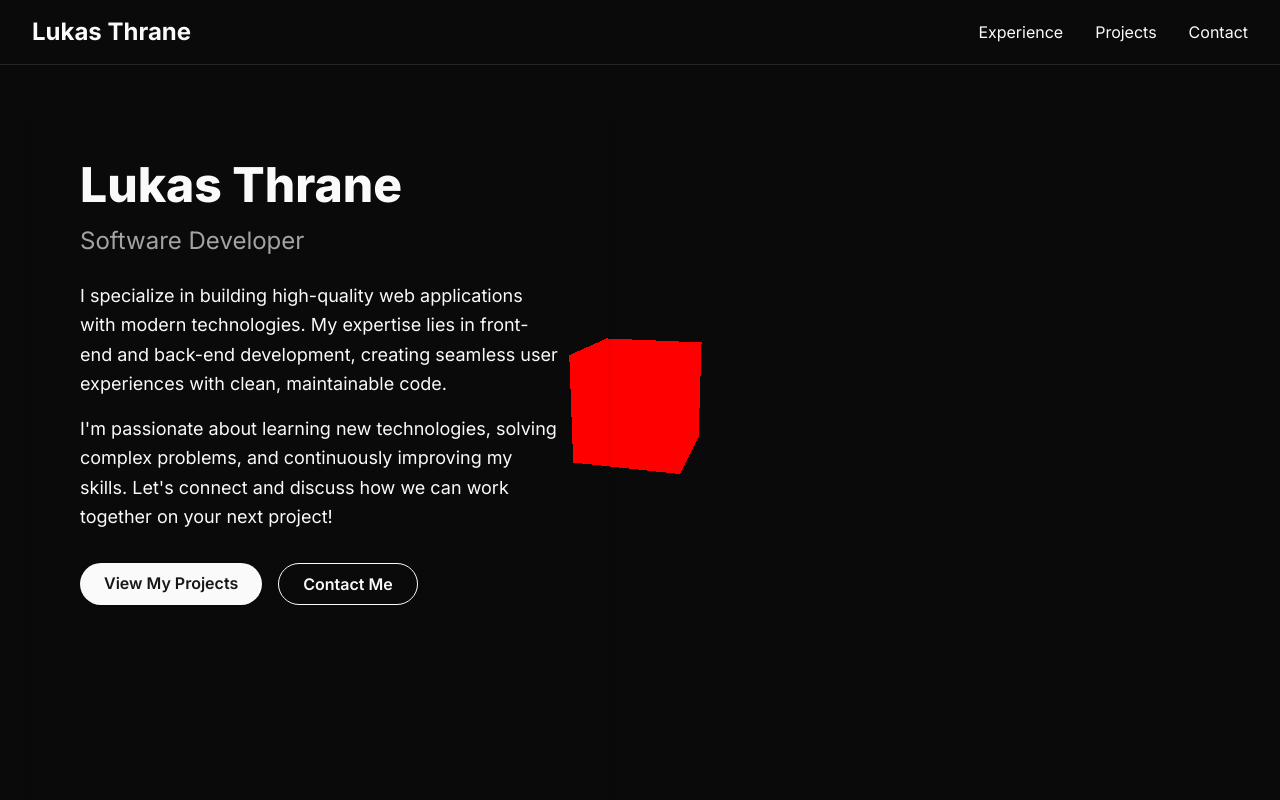
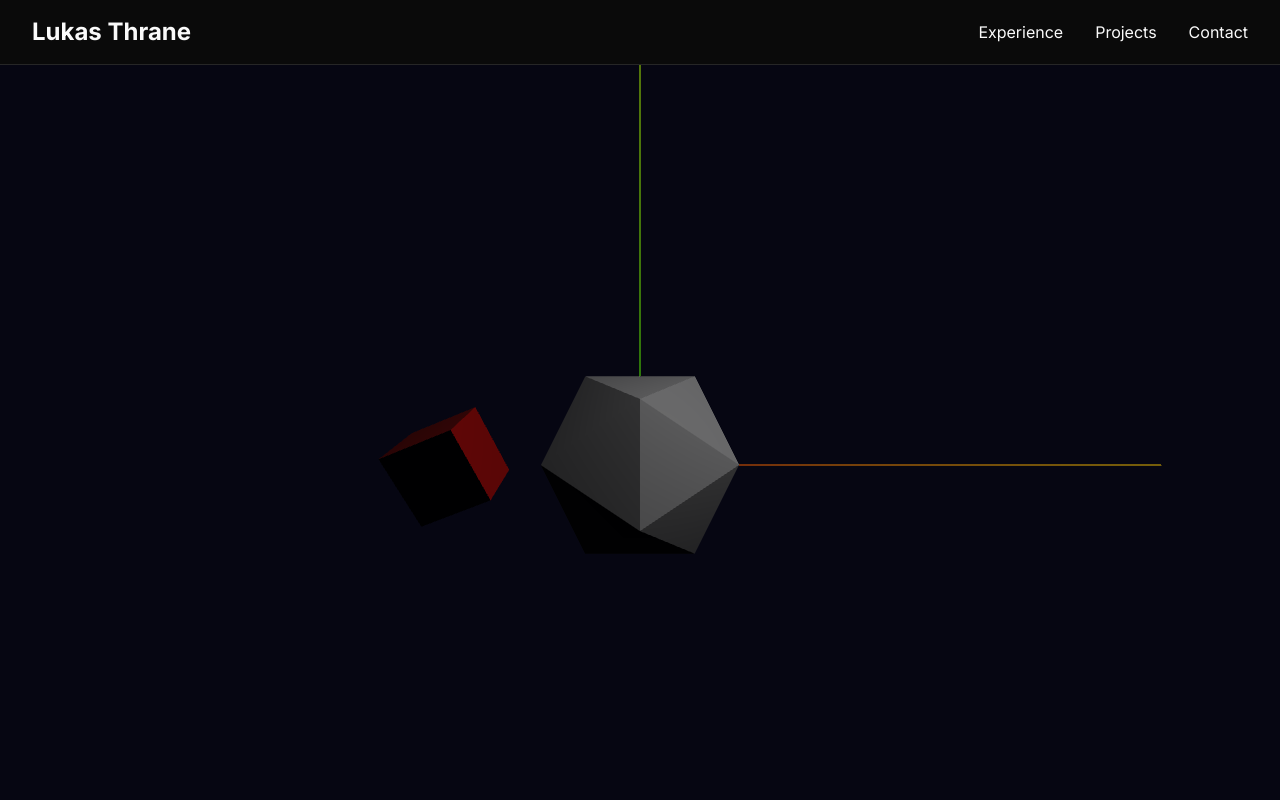
Before and after one commit to LukasThrane/Portfolio, a Next.js app in the folder portfolio/: page / in a window 1280 px wide. Shown: the top 800 px of the page. Built offline with nearby package versions, Linux system fonts and the light colour scheme.

Commit message:
threejs basics

```diff
--- a/portfolio/app/layout.tsx
+++ b/portfolio/app/layout.tsx
@@ -30,11 +30,7 @@ export default function RootLayout({
           disableTransitionOnChange
         >
           <Navbar />
-          <main className="flex-grow">
-            <div className="container mx-auto px-4 sm:px-6 lg:px-8 py-12">
-              {children}
-            </div>
-          </main>
+          <main className="flex-grow">{children}</main>
           <Footer />
         </ThemeProvider>
       </body>
--- a/portfolio/app/page.tsx
+++ b/portfolio/app/page.tsx
@@ -3,41 +3,8 @@ import Boids from "@/components/threejs/boids";
 
 export default function Home() {
   return (
-    <div className="relative flex flex-col md:flex-row min-h-screen w-full">
+    <div className="relative flex flex-col md:flex-row min-h-screen w-full overflow-hidden">
       <Boids />
-
-      <div className="relative z-10 p-8 md:p-12 text-center md:text-left max-w-xl bg-opacity-50 rounded-lg shadow-lg">
-        <h1 className="text-5xl font-extrabold text-foreground mb-4">
-          Lukas Thrane
-        </h1>
-        <p className="text-2xl text-muted-foreground mb-6">
-          Software Developer
-        </p>
-        <p className="text-lg text-foreground leading-relaxed">
-          I specialize in building high-quality web applications with modern
-          technologies. My expertise lies in front-end and back-end development,
-          creating seamless user experiences with clean, maintainable code.
-        </p>
-        <p className="text-lg text-foreground leading-relaxed mt-4">
-          I&apos;m passionate about learning new technologies, solving complex
-          problems, and continuously improving my skills. Let&apos;s connect and
-          discuss how we can work together on your next project!
-        </p>
-        <div className="mt-8 flex justify-center md:justify-start space-x-4">
-          <a
-            href="/projects"
-            className="px-6 py-2 bg-primary text-primary-foreground rounded-full font-semibold shadow hover:bg-primary-dark transition"
-          >
-            View My Projects
-          </a>
-          <a
-            href="/contact"
-            className="px-6 py-2 border border-primary text-primary rounded-full font-semibold hover:bg-primary hover:text-primary-foreground transition"
-          >
-            Contact Me
-          </a>
-        </div>
-      </div>
     </div>
   );
 }
--- a/portfolio/components/threejs/boids.tsx
+++ b/portfolio/components/threejs/boids.tsx
@@ -1,6 +1,7 @@
 "use client";
+import React, { useEffect, useRef } from "react";
 import * as THREE from "three";
-import React, { useEffect, useRef } from "react";
+import { OrbitControls } from "three/addons/controls/OrbitControls.js";
 
 export default function Boids() {
   const canvasRef = useRef<HTMLCanvasElement | null>(null);
@@ -10,35 +11,87 @@ export default function Boids() {
 
     // Set up the scene, camera, and renderer
     const scene = new THREE.Scene();
-    const camera = new THREE.PerspectiveCamera(
-      75,
-      window.innerWidth / window.innerHeight,
+    const aspectRatio = window.innerWidth / window.innerHeight;
+
+    /*
+    const camera = new THREE.OrthographicCamera(
+      -1 * aspectRatio,
+      1 * aspectRatio,
+      1,
+      -1,
       0.1,
-      1000,
+      100,
     );
+    */
+    const camera = new THREE.PerspectiveCamera(75, aspectRatio, 0.1, 100);
     camera.position.z = 5;
 
     const renderer = new THREE.WebGLRenderer({
       canvas: canvasRef.current,
       alpha: true,
+      antialias: true,
     });
     renderer.setSize(window.innerWidth, window.innerHeight);
     renderer.setPixelRatio(window.devicePixelRatio);
 
-    // Create a simple cube mesh
+    // OrbitControls setup
+    const controls = new OrbitControls(camera, renderer.domElement);
+    controls.enableDamping = true; // Enable smooth motion
+    controls.dampingFactor = 0.05; // Inertia factor
+    controls.enableZoom = true; // Allow zooming
+    controls.enablePan = true; // Allow panning
+
+    // Create a simple cube mesh with a light-reactive material
     const cubeMesh = new THREE.Mesh(
-      new THREE.BoxGeometry(1, 1, 1),
-      new THREE.MeshBasicMaterial({ color: 0xff0000 }),
+      new THREE.BoxGeometry(0.5, 0.5, 0.5),
+      new THREE.MeshStandardMaterial({ color: 0xff0000 }), // Use MeshStandardMaterial
     );
     scene.add(cubeMesh);
+
+    // Create a simple icosahedron mesh with a light-reactive material
+    const icosahedronMesh = new THREE.Mesh(
+      new THREE.IcosahedronGeometry(1, 0),
+      new THREE.MeshStandardMaterial({ color: 0xffffff }), // Use MeshStandardMaterial
+    );
+    scene.add(icosahedronMesh);
+
+    const axesHelper = new THREE.AxesHelper(5);
+    scene.add(axesHelper);
+
+    // Initialize fog
+    const fogColor = new THREE.Color(0x060612);
+    const fog = new THREE.Fog(fogColor, 1, 20);
+    scene.fog = fog;
+    scene.background = new THREE.Color(fogColor);
+
+    // Initialize light
+    const light = new THREE.PointLight(0xffffff, 10);
+    light.position.set(3, 3, 3);
+    scene.add(light);
+
+    // Initialize the clock
+    const clock = new THREE.Clock();
+    let previousTime = 0;
 
     // Animation loop
     const animate = () => {
       requestAnimationFrame(animate);
 
+      // Update controls for smooth animation
+      controls.update();
+
+      // Update the clock
+      const elapsedTime = clock.getElapsedTime();
+      const deltaTime = elapsedTime - previousTime;
+      previousTime = elapsedTime;
+
       // Rotate the cube for some animation
-      cubeMesh.rotation.x += 0.01;
-      cubeMesh.rotation.y += 0.01;
+      cubeMesh.rotation.x += THREE.MathUtils.degToRad(1) * deltaTime * 20;
+      cubeMesh.rotation.y += THREE.MathUtils.degToRad(1) * deltaTime * 20;
+
+      // Move the cubeMesh
+      cubeMesh.position.x = Math.sin(clock.getElapsedTime()) * 2;
+      cubeMesh.position.z = Math.cos(clock.getElapsedTime()) * 2;
 
       // Render the scene
       renderer.render(scene, camera);
@@ -47,6 +100,11 @@ export default function Boids() {
 
     // Handle window resizing
     const handleResize = () => {
+      /*
+      const newAspectRatio = window.innerWidth / window.innerHeight;
+      camera.left = -1 * newAspectRatio;
+      camera.right = 1 * newAspectRatio;
+      */
       camera.aspect = window.innerWidth / window.innerHeight;
       camera.updateProjectionMatrix();
       renderer.setSize(window.innerWidth, window.innerHeight);
@@ -56,14 +114,10 @@ export default function Boids() {
     // Clean up on unmount
     return () => {
       window.removeEventListener("resize", handleResize);
+      controls.dispose();
       renderer.dispose();
     };
   }, []);
 
-  return (
-    <canvas
-      ref={canvasRef}
-      className="fixed top-0 left-0 w-full h-full -z-10"
-    />
-  );
+  return <canvas ref={canvasRef} />;
 }
```
